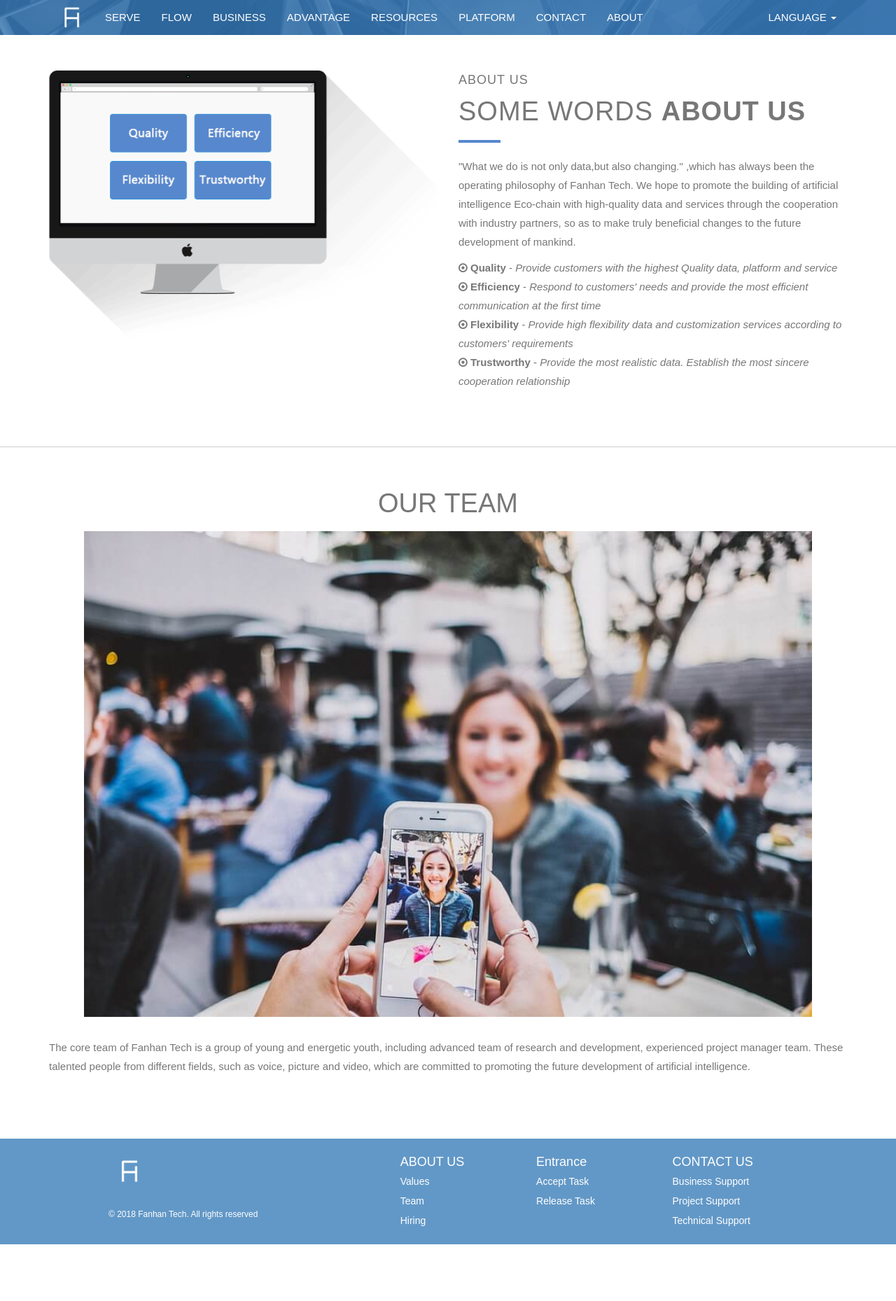
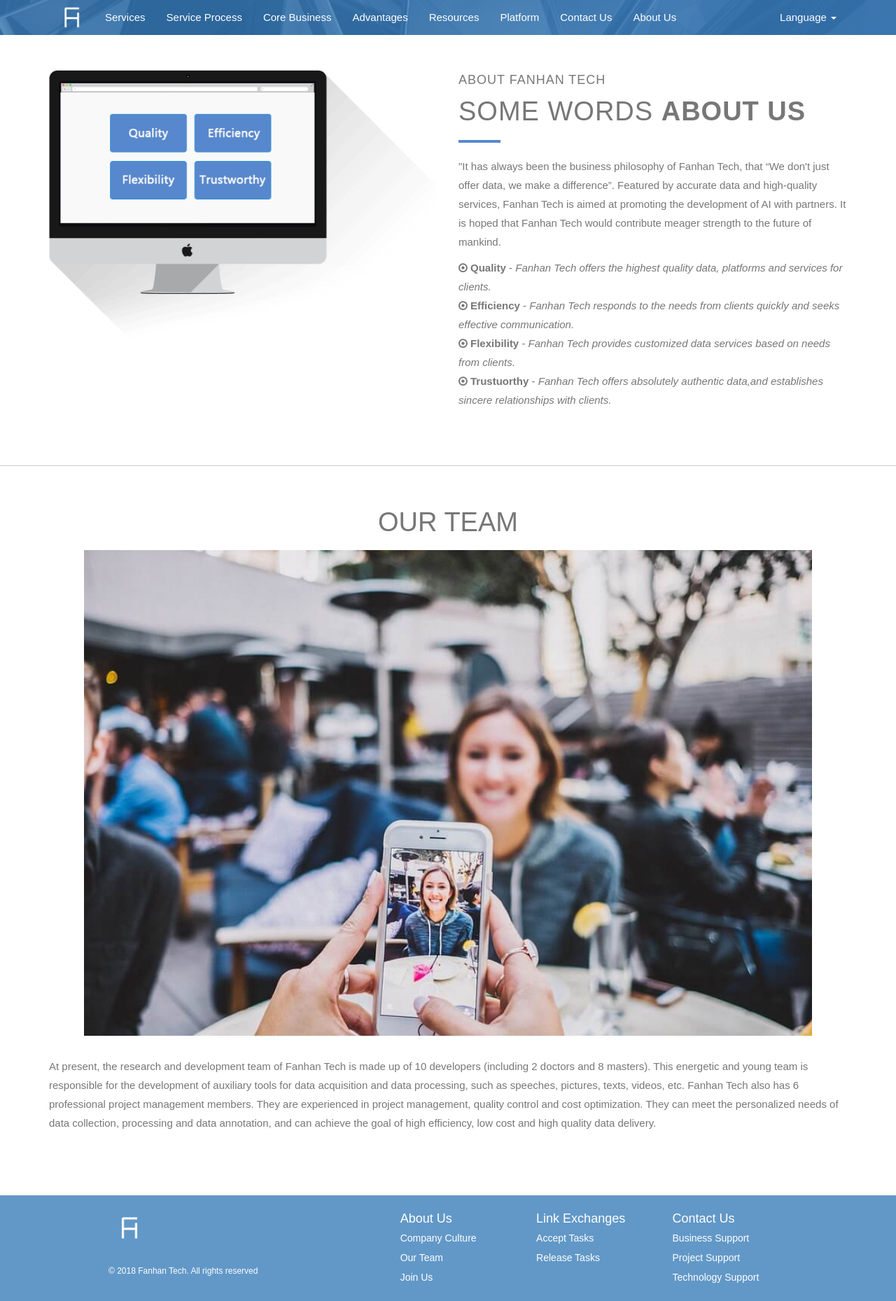
Before and after one commit to jianggushi/index, a plain HTML site: page views/index/aboutUs.html in a window 1280 px wide. Shown: the whole page at 70% size. Before the commit the page ends 1778 px from the top, so only its background shows below. Drawn offline with nearby package versions, Linux system fonts and the light colour scheme.

Commit message:
英文校对

```diff
--- a/views/index/aboutUs.html
+++ b/views/index/aboutUs.html
@@ -53,33 +53,33 @@
           <div class="collapse navbar-collapse" id="bs-example-navbar-collapse-1">
             <ul class="nav navbar-nav">
               <li>
-                <a href="/en#we_do">SERVE</a>
+                <a href="/en#we_do">Services</a>
               </li>
               <li>
-                <a href="/en#flow">FLOW</a>
+                <a href="/en#flow">Service Process</a>
               </li>
               <li>
-                <a href="/en#business">BUSINESS</a>
+                <a href="/en#business">Core Business</a>
               </li>
               <li>
-                <a href="/en#advantage">ADVANTAGE</a>
+                <a href="/en#advantage">Advantages</a>
               </li>
               <li>
-                <a href="/en#Resources">RESOURCES</a>
+                <a href="/en#Resources">Resources</a>
               </li>
               <li>
-                <a href="/login">PLATFORM</a>
+                <a href="/login">Platform</a>
               </li>
               <li class="visible-lg visible-xs">
-                <a href="/en/contact">CONTACT</a>
+                <a href="/en/contact">Contact Us</a>
               </li>
               <li class="visible-lg visible-xs">
-                <a href="/en/about">ABOUT</a>
+                <a href="/en/about">About Us</a>
               </li>
             </ul>
             <ul class="nav navbar-nav navbar-right">
               <li class="dropdown">
-                <a href="#" class="dropdown-toggle" data-toggle="dropdown" role="button" aria-haspopup="true" aria-expanded="false">LANGUAGE
+                <a href="#" class="dropdown-toggle" data-toggle="dropdown" role="button" aria-haspopup="true" aria-expanded="false">Language
                   <span class="caret"></span>
                 </a>
                 <ul class="dropdown-menu">
@@ -87,7 +87,7 @@
                     <a href="/about">中文</a>
                   </li>
                   <li>
-                    <a href="/en/about">ENGLISH</a>
+                    <a href="/en/about">English</a>
                   </li>
                 </ul>
               </li>
@@ -109,28 +109,28 @@
           <div class="col-md-6 col-sm-12 col-xs-12 wow fadeInRight">
             <div class="about-text" >
               <div class="section-title">
-                <h4>About us</h4>
+                <h4>About Fanhan Tech</h4>
                 <h2>Some words <strong>about us</strong></h2>
                 <hr>
                 <div class="clearfix"></div>
               </div>
-              <p class="intro">"What we do is not only data,but also changing." ,which has always been the operating philosophy of Fanhan Tech. We hope to promote the building of artificial intelligence Eco-chain with high-quality data and services through the cooperation with industry partners, so as to make truly beneficial changes to the future development of mankind.</p>
+              <p class="intro">"It has always been the business philosophy of Fanhan Tech, that “We don't just offer data, we make a difference”. Featured by accurate data and high-quality services, Fanhan Tech is aimed at promoting the development of AI with partners. It is hoped that Fanhan Tech would contribute meager strength to the future of mankind.</p>
               <ul class="about-list">
                 <li>
                   <span class="fa fa-dot-circle-o"></span>
-                  <strong>Quality</strong> - <em>Provide customers with the highest Quality data, platform and service</em>
+                  <strong>Quality</strong> - <em>Fanhan Tech offers the highest quality data, platforms and services for clients.</em>
                 </li>
                 <li>
                   <span class="fa fa-dot-circle-o"></span>
-                  <strong>Efficiency</strong> - <em>Respond to customers' needs and provide the most efficient communication at the first time</em>
+                  <strong>Efficiency</strong> - <em>Fanhan Tech responds to the needs from clients quickly and seeks effective communication.</em>
                 </li>
                 <li>
                   <span class="fa fa-dot-circle-o"></span>
-                  <strong>Flexibility</strong> - <em>Provide high flexibility data and customization services according to customers' requirements</em>
+                  <strong>Flexibility</strong> - <em>Fanhan Tech provides customized data services based on needs from clients.</em>
                 </li>
                 <li>
                   <span class="fa fa-dot-circle-o"></span>
-                  <strong>Trustworthy</strong> - <em>Provide the most realistic data. Establish the most sincere cooperation relationship</em>
+                  <strong>Trustuorthy</strong> - <em>Fanhan Tech offers absolutely authentic data,and establishes sincere relationships with clients.</em>
                 </li>
               </ul>
             </div>
@@ -147,7 +147,7 @@
             <img src="/static/index/images/about-2.jpg">
           </div>
           <!-- <div class="separator_auto"></div> -->
-          <article><p>The core team of Fanhan Tech is a group of young and energetic youth, including advanced  team of research and development, experienced project manager team. These talented people from different fields, such as voice, picture and video, which are committed to promoting the future development of artificial intelligence.</p></article>
+          <article><p>At present, the research and development team of Fanhan Tech is made up of 10 developers (including 2 doctors and 8 masters). This energetic and young team is responsible for the development of auxiliary tools for data acquisition and data processing, such as speeches, pictures, texts, videos, etc. Fanhan Tech also has 6 professional project management members. They are experienced in project management, quality control and cost optimization. They can meet the personalized needs of data collection, processing and data annotation, and can achieve the goal of high efficiency, low cost and high quality data delivery.</p></article>
       </div>
     </section>
     <!--E  team-->
@@ -250,32 +250,32 @@
               <div class="row">
                 <div class="col-md-4 col-sm-4 col-xs-12">
                   <ul class="footer-info">
-                    <li><a href="/en/about" style="font-size:18px">ABOUT US</a></li>
+                    <li><a href="/en/about" style="font-size:18px">About Us</a></li>
                     <li>
-                      <a href="/en/about#philosophy">Values</a>
+                      <a href="/en/about#philosophy">Company Culture</a>
                     </li>
                     <li>
-                      <a href="/en/about#team">Team</a>
+                      <a href="/en/about#team">Our Team</a>
                     </li>
                     <li>
-                      <a href="/en/about#recruit">Hiring</a>
+                      <a href="/en/about#recruit">Join Us</a>
                     </li>
                   </ul>
                 </div>
                 <div class="col-md-4 col-sm-4 col-xs-12">
                   <ul class="footer-info">
-                    <li>Entrance</li>
+                    <li>Link Exchanges</li>
                     <li>
-                      <a>Accept Task</a>
+                      <a>Accept Tasks</a>
                     </li>
                     <li>
-                      <a>Release Task</a>
+                      <a>Release Tasks</a>
                     </li>
                   </ul>
                 </div>
                 <div class="col-md-4 col-sm-4 col-xs-12">
                   <ul class="footer-info">
-                    <li><a href="/en/contact" style="font-size:18px">CONTACT US</a></li>
+                    <li><a href="/en/contact" style="font-size:18px">Contact Us</a></li>
                     <li>
                       <a href="/en/contact">Business Support</a>
                     </li>
@@ -283,7 +283,7 @@
                       <a href="/en/contact#support">Project Support</a>
                     </li>
                     <li>
-                      <a href="/en/contact#support">Technical Support</a>
+                      <a href="/en/contact#support">Technology Support</a>
                     </li>
                   </ul>
                 </div>
```
Also changed, not shown: views/index/aboutUsCN.html (+1 -1 lines), views/index/contact.html (+19 -19 lines), views/index/indexEN.html (+20 -20 lines).
